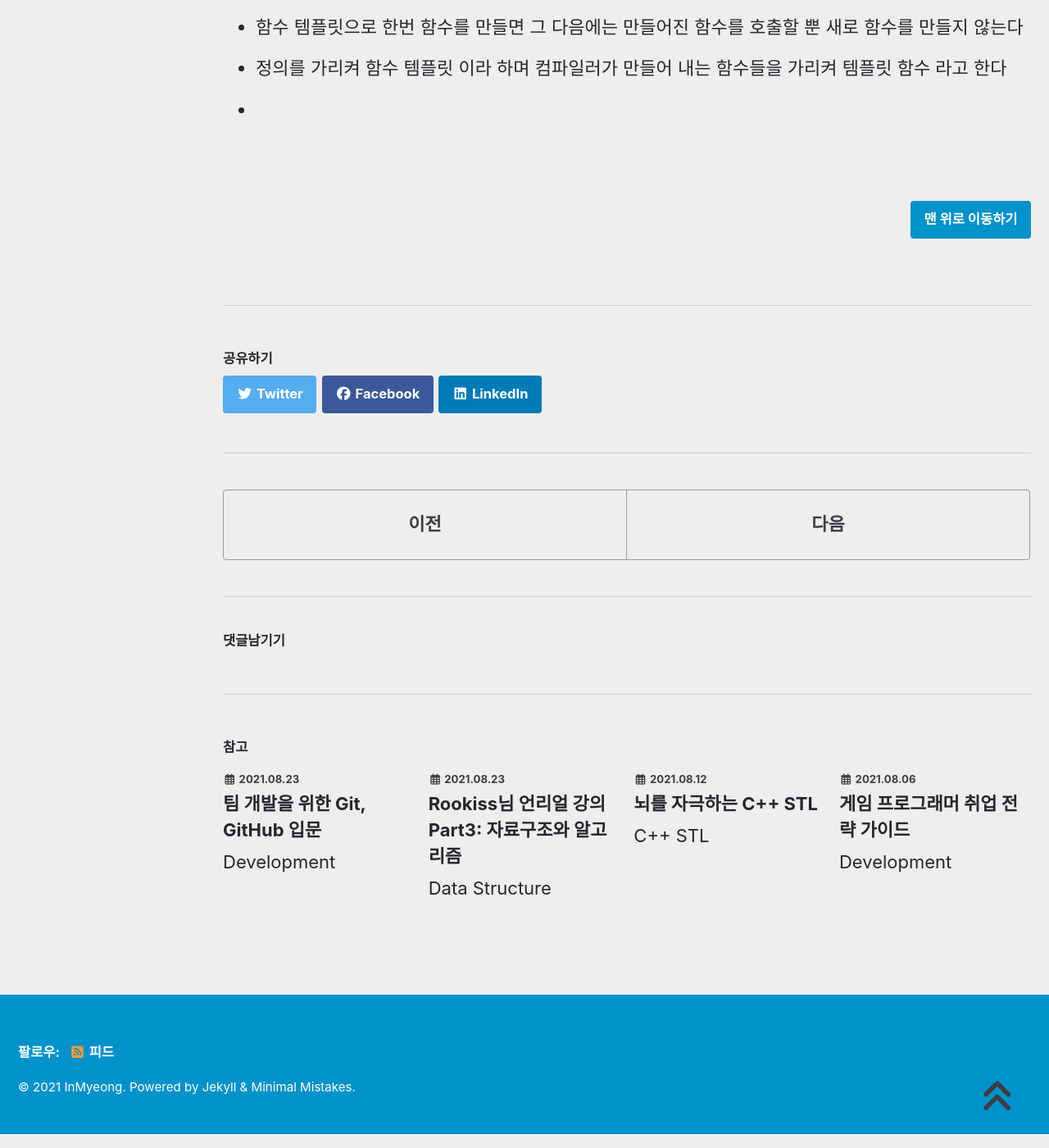
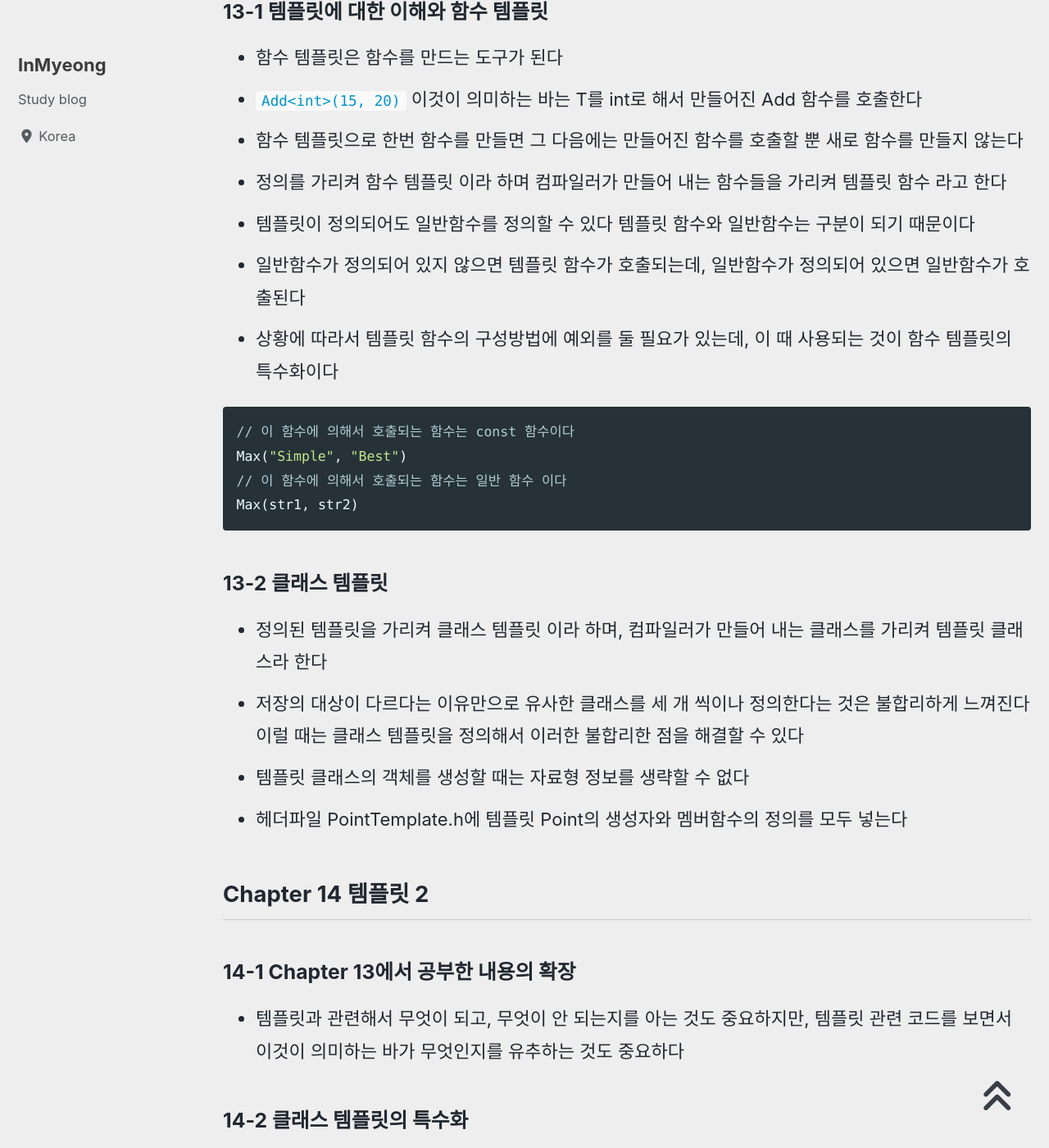
Before and after one commit to devMyeong/devMyeong.github.io, a Jekyll site: the page built from _posts/cpp/2021-07-29-cpp.md, in a window 1280 px wide and 1400 px high, scrolled down 25280 px. Shown: the whole window at 82% size. Built offline with Jekyll 4.4.1, drawn with Linux system fonts in a browser that asks for light colours; cached includes are drawn as plain includes; nearby versions of some CDN libraries; some web fonts are replaced; comment, search, counter and statistics services are not loaded; some of the changed text lies outside the part shown.

Commit message:
update cpp chapter 13-2, 14-1

````diff
--- a/_posts/cpp/2021-07-29-cpp.md
+++ b/_posts/cpp/2021-07-29-cpp.md
@@ -507,6 +507,29 @@ String& String::operator+=(const String& s) // 간단하게 구현해본 += 연
 - `Add<int>(15, 20)` 이것이 의미하는 바는 T를 int로 해서 만들어진 Add 함수를 호출한다
 - 함수 템플릿으로 한번 함수를 만들면 그 다음에는 만들어진 함수를 호출할 뿐 새로 함수를 만들지 않는다
 - 정의를 가리켜 함수 템플릿 이라 하며 컴파일러가 만들어 내는 함수들을 가리켜 템플릿 함수 라고 한다
+- 템플릿이 정의되어도 일반함수를 정의할 수 있다 템플릿 함수와 일반함수는 구분이 되기 때문이다
+- 일반함수가 정의되어 있지 않으면 템플릿 함수가 호출되는데, 일반함수가 정의되어 있으면 일반함수가 호출된다
+- 상황에 따라서 템플릿 함수의 구성방법에 예외를 둘 필요가 있는데, 이 때 사용되는 것이 함수 템플릿의 특수화이다
+
+```cpp
+// 이 함수에 의해서 호출되는 함수는 const 함수이다
+Max("Simple", "Best")
+// 이 함수에 의해서 호출되는 함수는 일반 함수 이다
+Max(str1, str2)
+```
+
+### 13-2 클래스 템플릿
+- 정의된 템플릿을 가리켜 클래스 템플릿 이라 하며, 컴파일러가 만들어 내는 클래스를 가리켜 템플릿 클래스라 한다
+- 저장의 대상이 다르다는 이유만으로 유사한 클래스를 세 개 씩이나 정의한다는 것은 불합리하게 느껴진다 이럴 때는 클래스 템플릿을 정의해서 이러한 불합리한 점을 해결할 수 있다
+- 템플릿 클래스의 객체를 생성할 때는 자료형 정보를 생략할 수 없다
+- 헤더파일 PointTemplate.h에 템플릿 Point의 생성자와 멤버함수의 정의를 모두 넣는다
+
+## Chapter 14 템플릿 2
+
+### 14-1 Chapter 13에서 공부한 내용의 확장
+- 템플릿과 관련해서 무엇이 되고, 무엇이 안 되는지를 아는 것도 중요하지만, 템플릿 관련 코드를 보면서 이것이 의미하는 바가 무엇인지를 유추하는 것도 중요하다
+
+### 14-2 클래스 템플릿의 특수화
 -
 
 <br>
````
